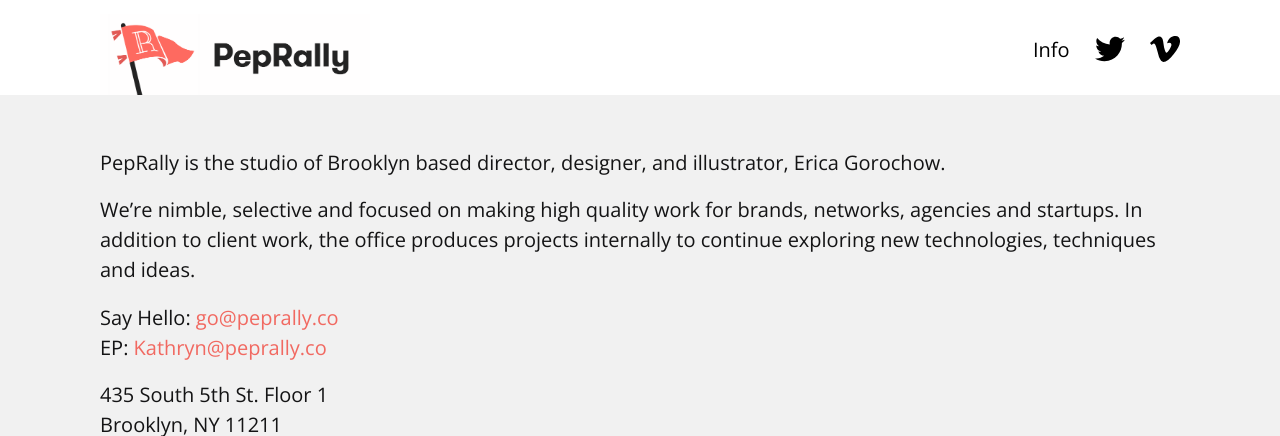
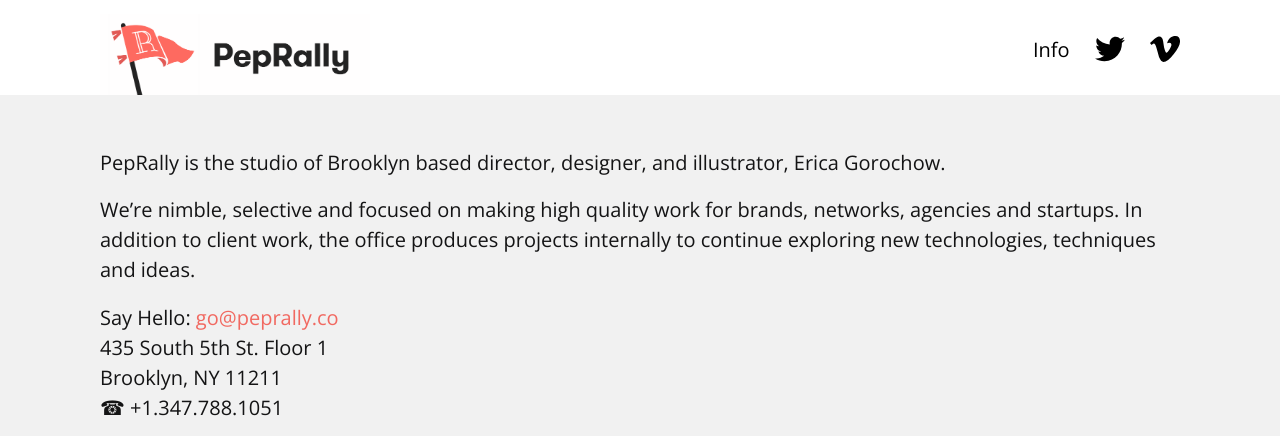
Before and after one commit to gorociao/peprally-website, a Jekyll site: the page built from info.html, in a window 1280 px wide and 900 px high, cut to the strip 0-436 px from the top of the window. Built offline with Jekyll 4.4.1, drawn with Linux system fonts in a browser that asks for light colours.

Commit message:
take K off

```diff
--- a/info.html
+++ b/info.html
@@ -10,9 +10,8 @@
 
         <div>We’re nimble, selective and focused on making high quality work for brands, networks, agencies and startups. In addition to client work, the office produces projects internally to continue  exploring new technologies, techniques and ideas.</div>
 
-        <div>Say Hello: <a href="mailto:go@peprally.co">go@peprally.co</a><br/>
-        EP: <a href="mailto:kathryn@peprally.co">Kathryn@peprally.co</a>
-        </div>
+      <div>Say Hello: <a href="mailto:go@peprally.co">go@peprally.co</a><br/>
+
 
 
 
```
